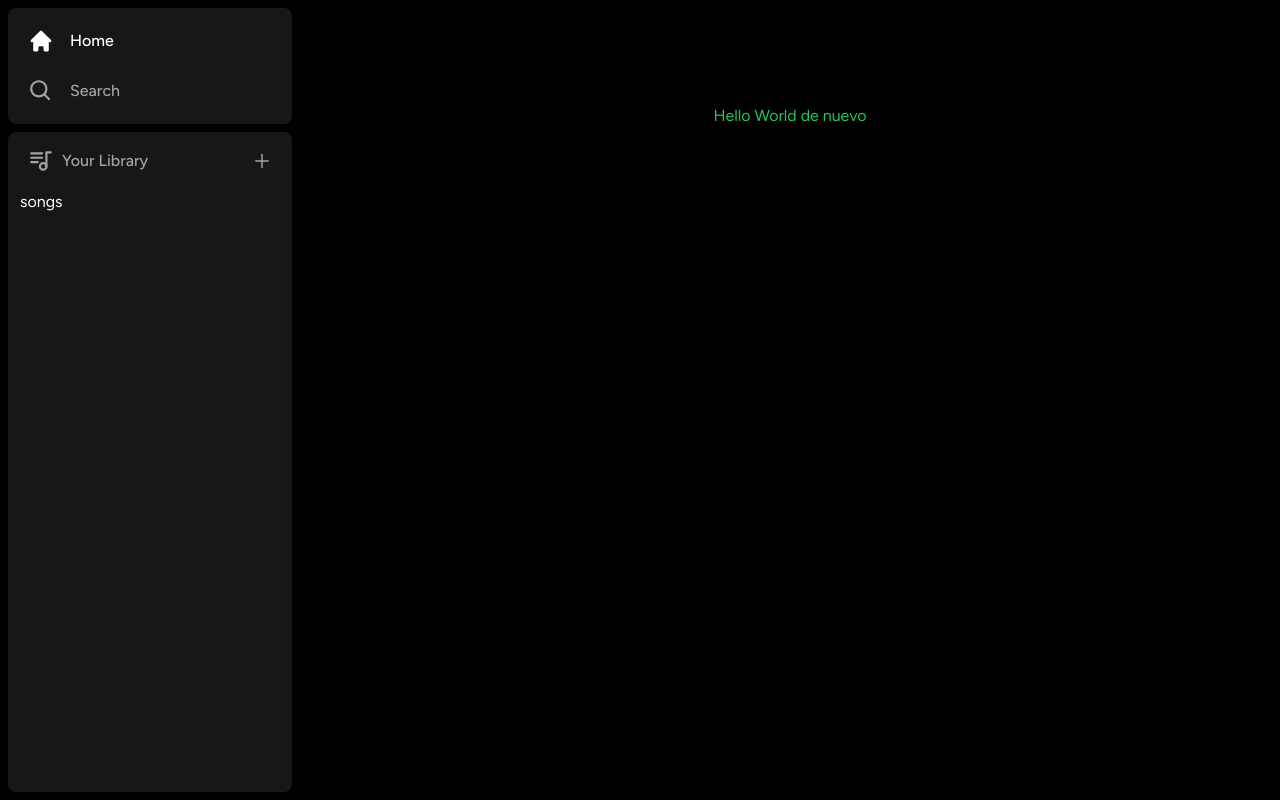
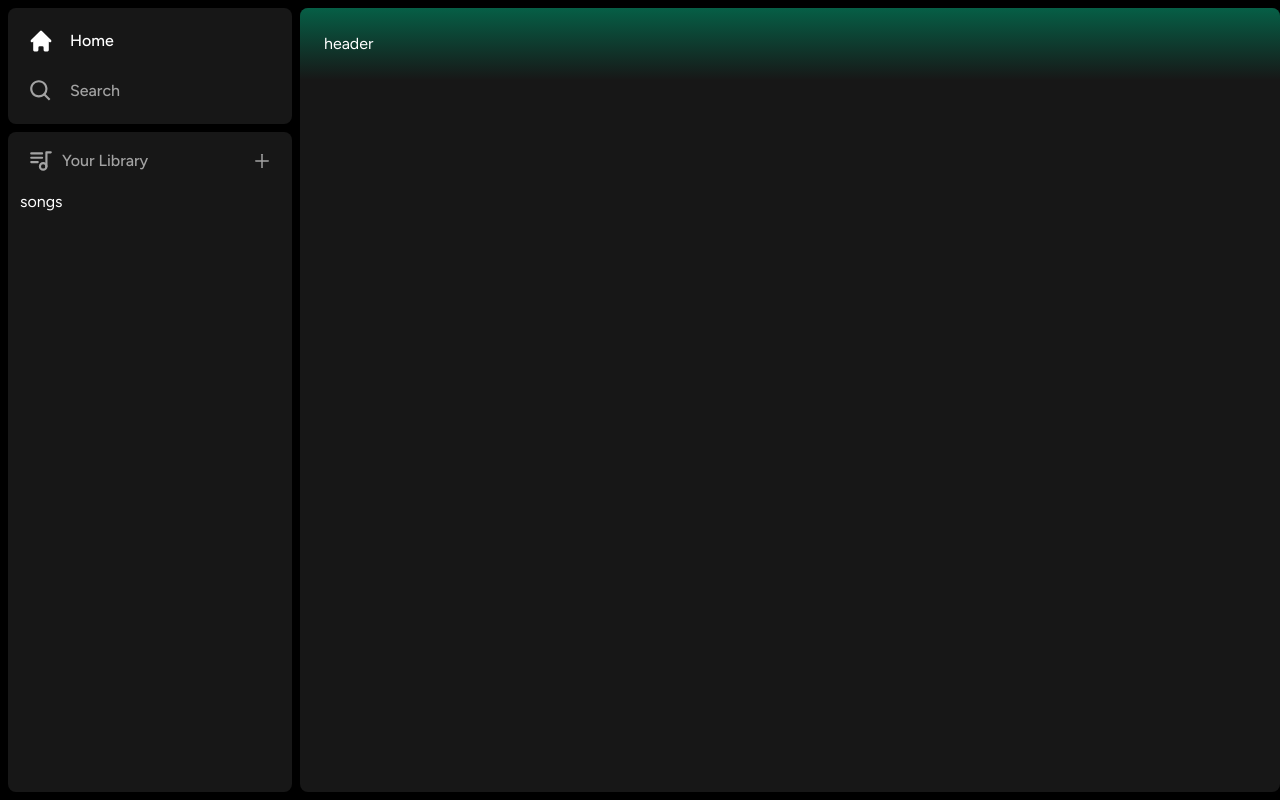
Before and after one commit to pdromoreno7/08-spotify-clone, a Next.js app: page / in a window 1280 px wide. Built offline with nearby package versions, Linux system fonts and the light colour scheme.

Commit message:
feat: header component

```diff
--- a/app/(site)/page.tsx
+++ b/app/(site)/page.tsx
@@ -1,9 +1,19 @@
+import { Header } from "@/components/Header";
 import Image from "next/image";
 
 export default function Home() {
   return (
-    <main className="flex min-h-screen flex-col items-center justify-between p-24">
-      <h1 className="text-green-500">Hello World de nuevo</h1>
-    </main>
+    <div
+      className="
+    bg-neutral-900
+    rounded-lg
+    h-full
+    w-full
+    overflow-hidden
+    overflow-y-auto
+  "
+    >
+      <Header>header</Header>
+    </div>
   );
 }
--- /dev/null
+++ b/components/Header.tsx
@@ -0,0 +1,25 @@
+"use client";
+
+import { useRouter } from "next/navigation";
+import { twMerge } from "tailwind-merge";
+
+interface HeaderProps {
+  children: React.ReactNode;
+  className?: string;
+}
+
+export const Header: React.FC<HeaderProps> = ({ children, className }) => {
+  const router = useRouter();
+
+  const handleLogout = () => {};
+  return (
+    <div
+      className={twMerge(
+        `h-fit bg-gradient-to-b  from-emerald-800 p-6`,
+        className
+      )}
+    >
+      {children}
+    </div>
+  );
+};
```
